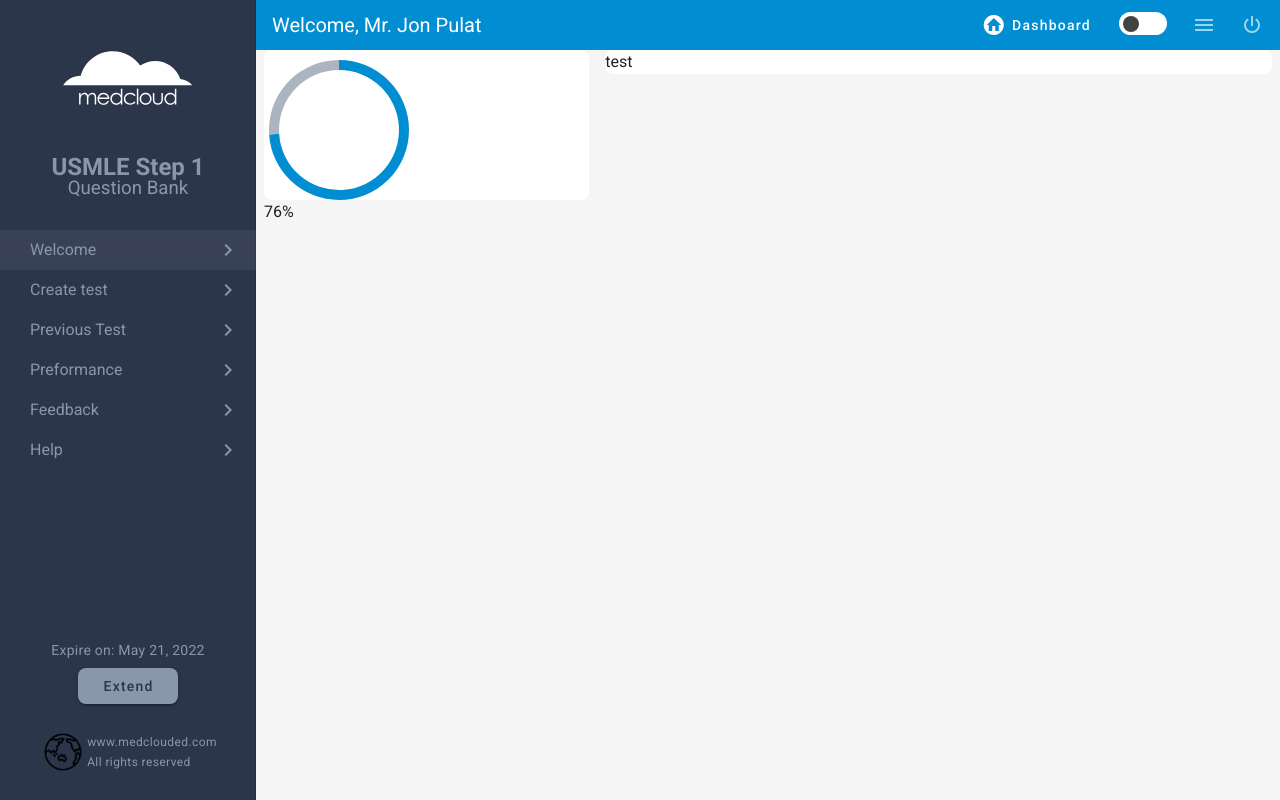
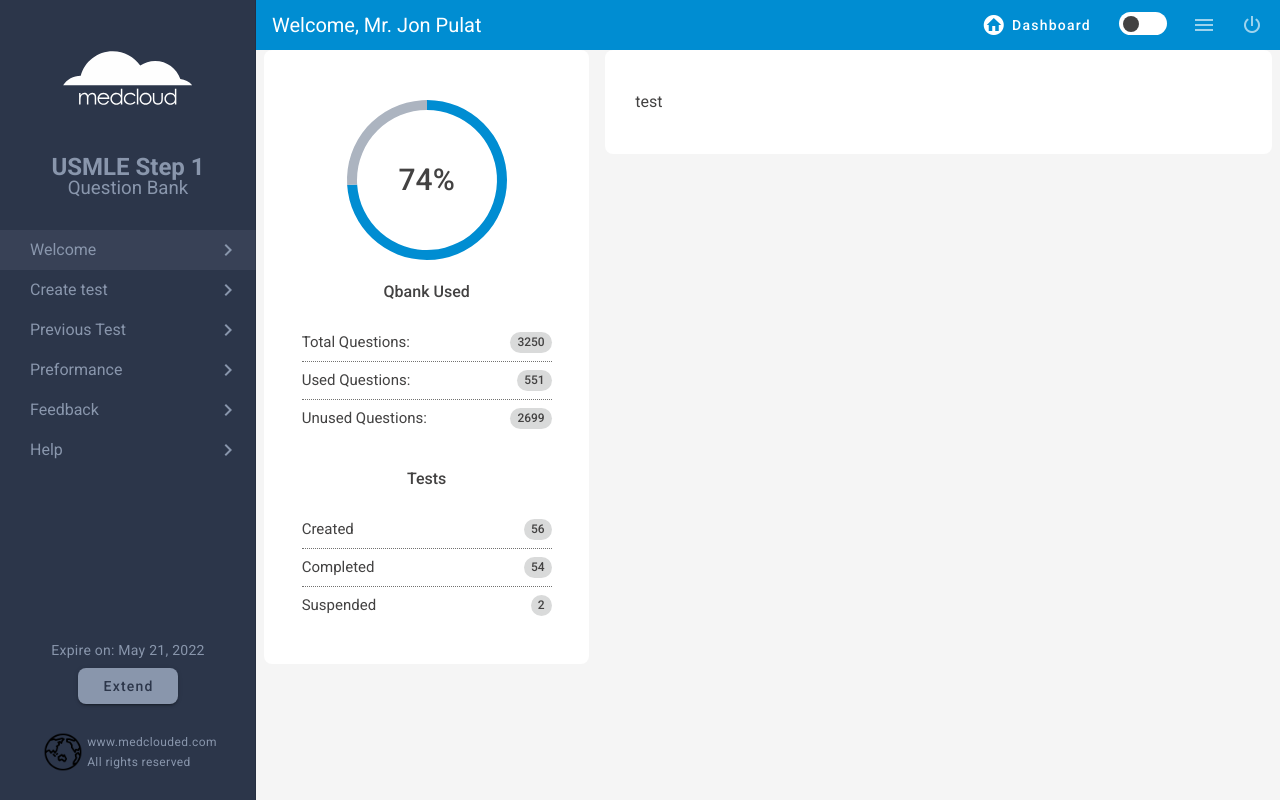
Before and after one commit to JonPulat-099/medcloud-app, a Nuxt app: page /courseapp in a window 1280 px wide. Built offline with nearby package versions, Linux system fonts and the light colour scheme.

Commit message:
Make custom chart

```diff
--- a/assets/css/components/courseapp.scss
+++ b/assets/css/components/courseapp.scss
@@ -94,18 +94,14 @@
 
       &.dark {
         .v-input--switch__track {
-          background: #1E1E1E !important;
+          background: #1e1e1e !important;
         }
 
         .v-input--switch__thumb {
-          background: #9D9E9E;
+          background: #9d9e9e;
         }
       }
     }
-  }
-
-  &__content {
-    background: var(--primary);
   }
 }
 
@@ -125,3 +121,78 @@
 
 // #fff => #1E1E1E
 // #F5F5F5 => #2B2A29
+
+.light-theme {
+  --bg-color: #f5f5f5;
+  --bg-column-color: #fff;
+  --text-color: #434242;
+
+  --chip-bg: #D9DADA;
+  --chip-bg-blue: #A2D9F7;
+  --chip-bg-green: #7EC291;
+  --chip-color: #727271;
+
+  background: var(--bg-color);
+  color: var(--text-color);
+}
+
+.dark-theme {
+  --bg-color: #2b2a29;
+  --bg-column-color: #1e1e1e;
+  --text-color: #9d9e9e;
+
+  --chip-bg: #000;
+  --chip-bg-blue: #A2D9F7;
+  --chip-bg-green: #7EC291;
+  --chip-color: #9d9e9e;
+
+  background: var(--bg-color);
+  color: var(--text-color);
+}
+
+.mainpage {
+  &__column {
+    background: var(--bg-column-color);
+    padding: 40px 30px;
+
+    .stats-container {
+      display: flex;
+      flex-direction: column;
+      align-items: center;
+
+      .stats--title {
+        margin: 30px 0 20px;
+        font-weight: 500;
+      }
+
+      .stats-row {
+        max-width: 250px;
+        width: 100%;
+        display: flex;
+        justify-content: space-between;
+        padding: 8px 0;
+        &:not(:last-child) {
+          border-bottom: 1px dotted var(--chip-color);
+        }
+
+        div {
+          font-size: 15px;
+          line-height: 20px;
+
+          &:last-child {
+            font-size: 12px;
+            line-height: 21px;
+            padding: 0 7px;
+            background: var(--chip-bg);
+            border-radius: 11px;
+            font-weight: 500;
+          }
+
+          &.blue--chip {
+            background-color: var(--chip-bg-blue);
+          }
+        }
+      }
+    }
+  }
+}
--- a/components/Charts/DoughnutChart.vue
+++ b/components/Charts/DoughnutChart.vue
@@ -1,50 +1,125 @@
 <template>
-  <!-- <div id="doughnut-chart" ref="doughnut"></div> -->
-  <div style="height: 150px; width: 150px">
-    <canvas id="doughnut-chart"></canvas>
-    <span>76%</span>
+  <div class="chart">
+    <div class="chart--wrapper" :style="{ width: width + 'px' }">
+      <canvas id="doughnut-chart"></canvas>
+      <span v-if="value" id="doughnut-chart-value">{{ value }}%</span>
+    </div>
+    <span class="chart--title"> {{ title }} </span>
   </div>
 </template>
 <script>
 import Chart from 'chart.js/auto'
 export default {
   name: 'DoughnutChart',
+  props: {
+    width: {
+      type: Number,
+      default: 170,
+    },
+    isClick: {
+      type: Boolean,
+      default: false,
+    },
+    values: {
+      type: Array,
+      default: () => [74, 26],
+    },
+    background_color: {
+      type: Array,
+      default: () => ['#008DD2', '#ACB4C0'],
+    },
+    hover: {
+      type: Array,
+      default: () => ['#009846', '#E31E24'],
+    },
+    title: {
+      type: String,
+      default: 'Qbank Used',
+    },
+  },
   data() {
-    return {}
+    return {
+      value: '',
+      chartInstance: null,
+    }
+  },
+  beforeMount() {
+    this.value = this.values[0] || 0
   },
   mounted() {
     var chartjs = document.getElementById('doughnut-chart').getContext('2d')
-    //   gradient = chartjs.createLinearGradient(0, 0, 0, 450)
-
-    // gradient.addColorStop(0, 'rgba(0, 124, 199, 0.5)')
-    // gradient.addColorStop(0.5, 'rgba(0, 124, 199, 0.25)')
-    // gradient.addColorStop(1, 'rgba(0, 124, 199, 0)')
 
     const data = {
       datasets: [
         {
-          data: [74, 26],
-          backgroundColor: ['#008DD2', '#ACB4C0'],
+          data: this.values,
+          backgroundColor: this.background_color,
         },
       ],
     }
 
-    var chartInstance = new Chart(chartjs, {
+    this.chartInstance = new Chart(chartjs, {
       type: 'doughnut',
       data: data,
       options: {
         borderWidth: 0,
-        cutout: 60,
-        hoverBackgroundColor: ['#00ff00', '#ff0000'],
+        cutout: 70,
         responsive: true,
         plugins: {
           tooltip: {
             enabled: false, // <-- this option disables tooltips
           },
         },
+        onClick: this.clickChart,
+        onHover: (event, chartElement) => {
+          if (this.isClick) {
+            event.native.target.style.cursor = chartElement[0]
+              ? 'pointer'
+              : 'default'
+          }
+        },
       },
     })
   },
+  methods: {
+    clickChart(point, event) {
+      if (event?.length && this.isClick) {
+        const index = event[0]?.index
+        this.value = this.values[index]
+
+        this.chartInstance.data.datasets[0].backgroundColor =
+          this.background_color.map((x, i) =>
+            i == index ? this.hover[index] : '#ACB4C0'
+          )
+        this.chartInstance.update()
+      }
+    },
+  },
 }
 </script>
-<style lang=""></style>
+<style lang="scss">
+.chart {
+  text-align: center;
+
+  &--wrapper {
+    position: relative;
+    margin: 0 auto;
+  }
+
+  #doughnut-chart-value {
+    position: absolute;
+    top: 50%;
+    left: 50%;
+    transform: translate(-50%, -32%);
+    font-size: 30px;
+    line-height: 1;
+    font-weight: 500;
+  }
+
+  &--title {
+    display: block;
+    margin: 20px 0;
+    font-weight: 500;
+  }
+}
+</style>
--- a/layouts/app.vue
+++ b/layouts/app.vue
@@ -73,7 +73,7 @@
         <v-icon>mdi-power</v-icon>
       </v-btn>
     </v-app-bar>
-    <v-main class="courseapp__content">
+    <v-main class="courseapp__content" :class="dark ? 'dark-theme' : 'light-theme'">
       <v-container>
         <Nuxt />
       </v-container>
--- a/pages/courseapp/index.vue
+++ b/pages/courseapp/index.vue
@@ -1,14 +1,46 @@
 <template>
-<v-layout row wrap>
+  <v-layout row wrap class="mainpage">
     <v-flex class="px-2" xs4>
-    <div class="info__columns white rounded-lg">
-      <doughnut-chart ></doughnut-chart>
+      <div
+        class="mainpage__column d-flex flex-column justify-center rounded-lg"
+      >
+        <doughnut-chart :isClick="true"></doughnut-chart>
+        <div class="stats-container">
+          <div class="stats-row">
+            <div>Total Questions:</div>
+            <div>{{ total_question }}</div>
+          </div>
+          <div class="stats-row">
+            <div>Used Questions:</div>
+            <div>{{ used_questions }}</div>
+          </div>
+          <div class="stats-row">
+            <div>Unused Questions:</div>
+            <div>{{ unused_question }}</div>
+          </div>
+        </div>
+
+        <div class="stats-container">
+        <div class="stats--title">
+          Tests
+        </div>
+          <div class="stats-row">
+            <div>Created</div>
+            <div>56</div>
+          </div>
+          <div class="stats-row">
+            <div>Completed</div>
+            <div>54</div>
+          </div>
+          <div class="stats-row">
+            <div>Suspended</div>
+            <div>2</div>
+          </div>
+        </div>
       </div>
     </v-flex>
     <v-flex class="px-2" xs8>
-    <div class="info__columns white rounded-lg">
-      test
-    </div>
+      <div class="mainpage__column rounded-lg">test</div>
     </v-flex>
   </v-layout>
 </template>
@@ -18,7 +50,14 @@ export default {
   name: 'IndexPage',
   layout: 'app',
   components: {
-    DoughnutChart: () => import("@/components/Charts/DoughnutChart.vue")
+    DoughnutChart: () => import('@/components/Charts/DoughnutChart.vue'),
+  },
+  data() {
+    return {
+      total_question: 3250,
+      used_questions: 551,
+      unused_question: 2699,
     }
+  },
 }
 </script>
```
Lines whose indentation alone changed are shown as unchanged.
